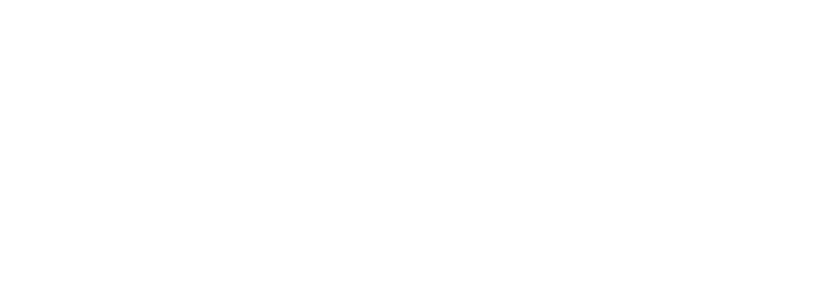
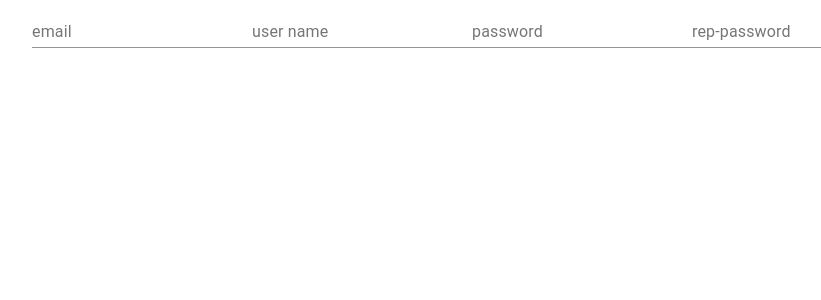
Before and after one commit to A-Asatiani/bicycle-renting-react, a React (Create React App) app: page /register in a window 1280 px wide. Shown: the top 300 px of the page, without its empty margins (168-989 px from the left). Built offline with nearby package versions, Linux system fonts and the light colour scheme.

Commit message:
feature: registration component basic code base

```diff
--- a/src/App.js
+++ b/src/App.js
@@ -1,6 +1,7 @@
 import React from "react";
 import { Switch, Route } from "react-router-dom";
 import Login from "./components/Login/Login";
+import Registration from "./components/registration/Registration";
 import "./App.css";
 
 const App = () => {
@@ -8,6 +9,7 @@
     <div className="App">
       <Switch>
         <Route path="/login" component={Login} />
+        <Route path="/register" component={Registration} />
       </Switch>
     </div>
   );
--- /dev/null
+++ b/src/components/registration/Registration.jsx
@@ -0,0 +1,24 @@
+import React from "react";
+import TextField from "@material-ui/core/TextField";
+import Button from "@material-ui/core/Button";
+import { fieldsConfig } from "./regFieldsconf";
+
+const Registration = () => {
+  return (
+    <div className="registration">
+      {fieldsConfig.map((element) => {
+        return (
+          <TextField
+            id={element.id}
+            label={element.label}
+            value={element.value}
+            error={element.error}
+            helperText={element.error ? element.helperText : ""}
+          />
+        );
+      })}
+    </div>
+  );
+};
+
+export default Registration;
--- /dev/null
+++ b/src/components/registration/regFieldsconf.js
@@ -0,0 +1,30 @@
+export const fieldsConfig = [
+  {
+    id: "email",
+    label: "email",
+    value: "",
+    error: false,
+    helperText: "email must includes chars: @ and .",
+  },
+  {
+    id: "userName",
+    label: "user name",
+    value: "",
+    error: false,
+    helperText: "user name must be min 5 char",
+  },
+  {
+    id: "password",
+    label: "password",
+    value: "",
+    error: false,
+    helperText: "password must be min 5 chars",
+  },
+  {
+    id: "repPassword",
+    label: "rep-password",
+    value: "",
+    error: false,
+    helperText: "passwords not mutch",
+  },
+];
--- /dev/null
+++ b/src/redux/types/registration-types.js
@@ -0,0 +1 @@
+export const ONCHANGE = "ONCHANGE";
```
Also changed, not shown: src/components/registration/index.css (added), src/redux/actions/registration-actions.js (added), src/redux/reducers/registration-reducer.js (added).
